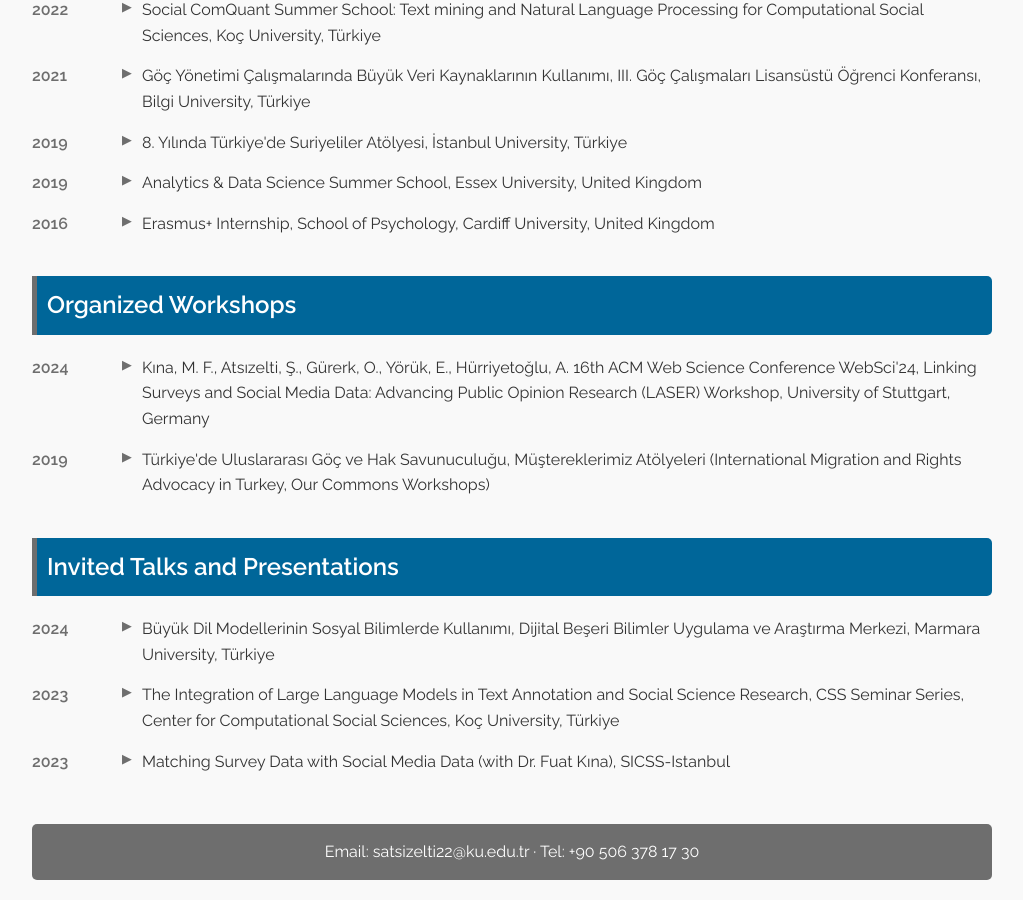
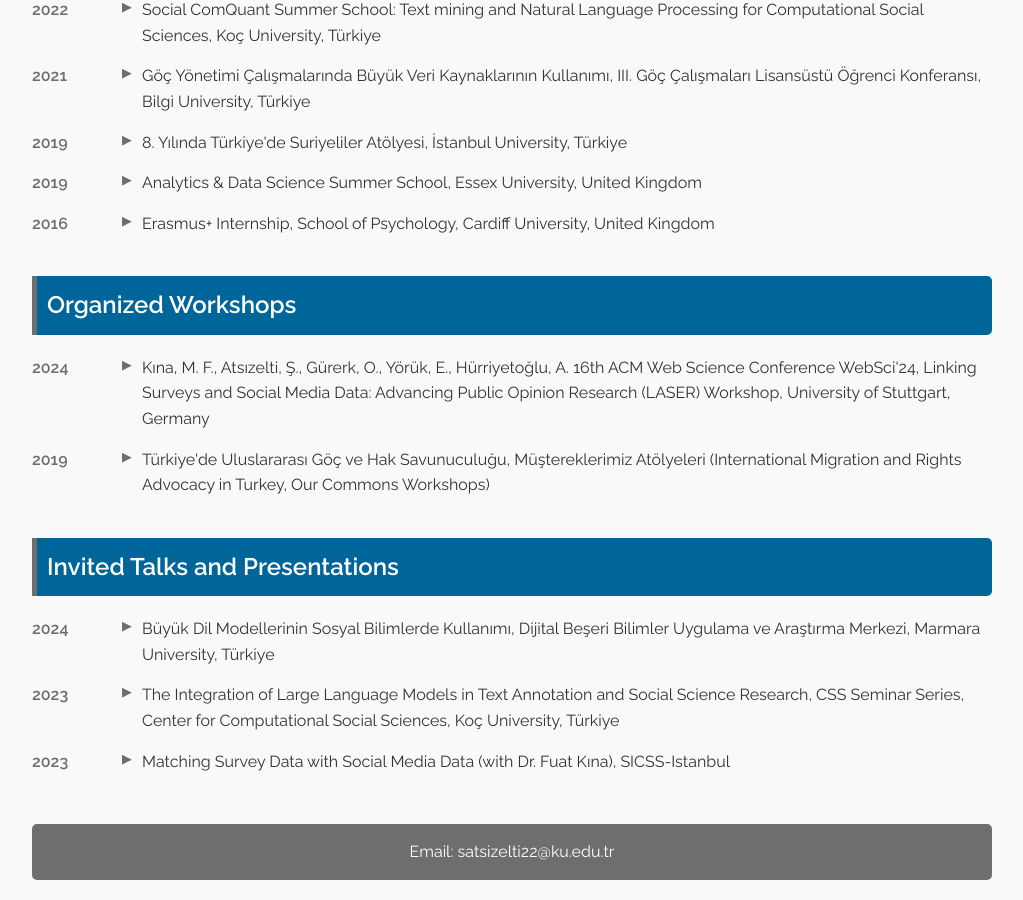
Before and after one commit to atsizelti/atsizelti.github.io, a Jekyll site: the page built from index.md, in a window 1280 px wide and 900 px high, scrolled down 3316 px. Shown: the whole window, without its empty margins (128-1151 px from the left). Built offline with Jekyll 4.4.1, drawn with Linux system fonts in a browser that asks for light colours.

Commit message:
Update index.md

```diff
--- a/index.md
+++ b/index.md
@@ -302,6 +302,6 @@ title: Şükrü Atsızelti | Ph.D. Candidate in Sociology
   </section>
 
   <footer>
-    <p>Email: <a href="mailto:satsizelti22@ku.edu.tr">satsizelti22@ku.edu.tr</a> · Tel: +90 506 378 17 30</p>
+    <p>Email: <a href="mailto:satsizelti22@ku.edu.tr">satsizelti22@ku.edu.tr</a></p>
   </footer>
 </div>
```
